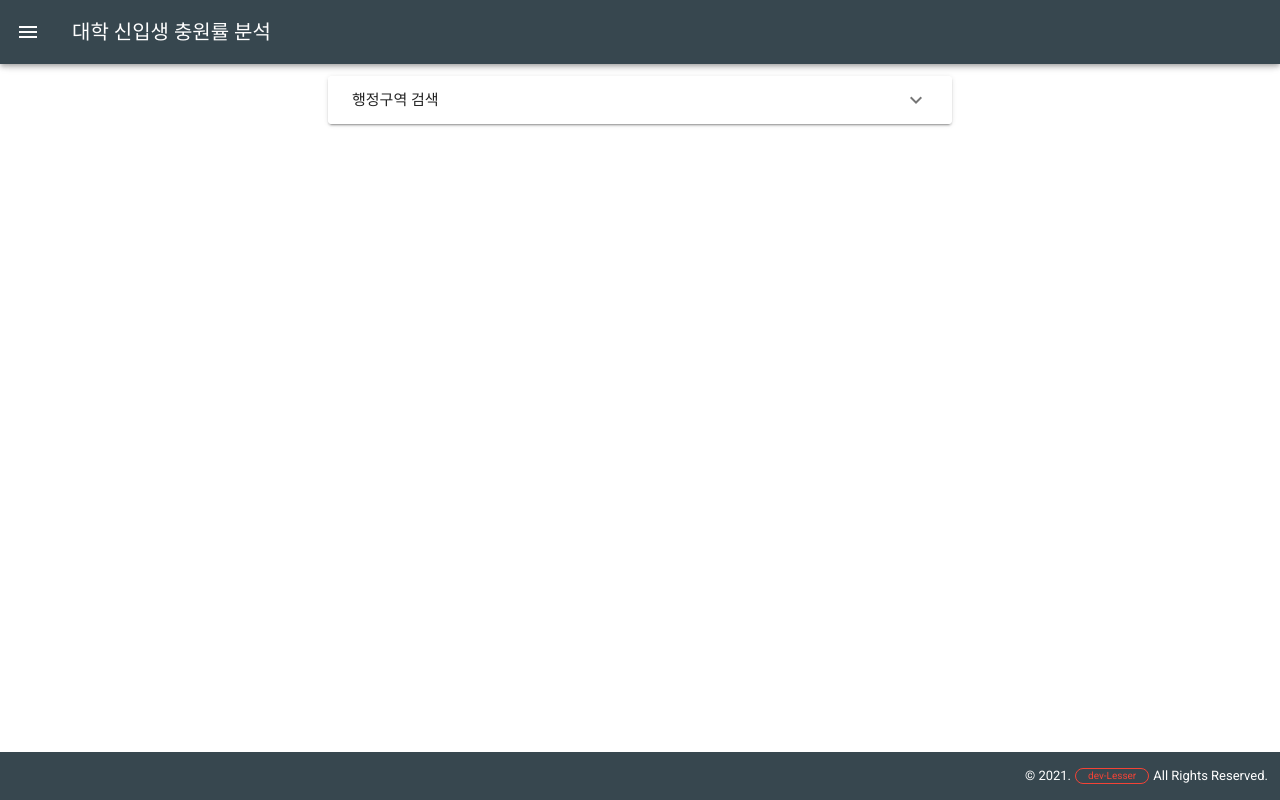
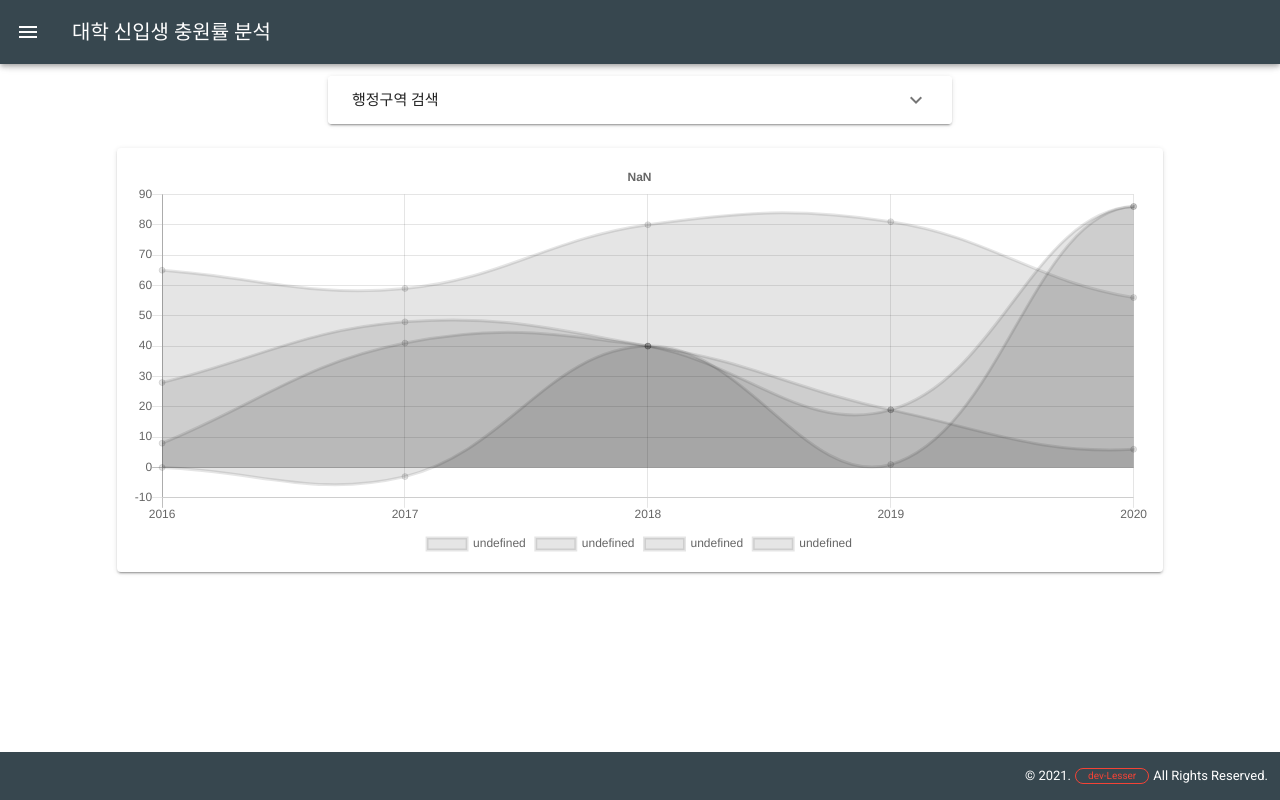
Before and after one commit to dev-Lesser/university-admission-dashboard, a Vue app: page / in a window 1280 px wide. Built offline with nearby package versions, Linux system fonts and the light colour scheme.

Commit message:
:construction: Add Chart

```diff
--- a/package.json
+++ b/package.json
@@ -11,6 +11,7 @@
     "chart.js": "2.9.4",
     "core-js": "^3.6.5",
     "vue": "^2.6.11",
+    "vue-chartjs": "^3.5.1",
     "vuetify": "^2.4.0",
     "vuex": "^3.6.2"
   },
--- a/src/App.vue
+++ b/src/App.vue
@@ -9,8 +9,19 @@
           <v-flex xs12 sm6 md6>
         <search-bar />
         </v-flex>
+
         </v-layout>
 
+
+      </v-container>
+      <v-container fluid grid-list-md>
+        <v-layout no-gutters wrap class="home-layout">
+          <v-flex xs10 sm10 md10 >
+            <v-card class="pa-3">
+            <line-chart  :chartdata="datasets" :options="chartOptions" :labels="[2016,2017,2018,2019,2020]" class='chart-graph' />
+            </v-card>
+          </v-flex>
+        </v-layout>
       </v-container>
 
     </v-main>
@@ -22,19 +33,118 @@
 import SearchBar from '@/components/SearchBar'
 import Header from '@/components/Header'
 import Footer from '@/components/Footer'
-
+import LineChart from '@/components/LineChart.js'
+import data from '@/assets/data.json'
 export default {
   name: 'App',
 
   components: {
     Header,
     SearchBar,
-    Footer
+    Footer,
+    LineChart
   },
 
   data: () => ({
+    datasets: [
+        {fillColor: "rgba(220,220,220,0.2)",
+          strokeColor: "rgba(220,220,220,1)",
+          data: [65, 59, 80, 81, 56, 55, 40]
+        },
+        {fillColor: "rgba(151,187,205,0.2)",
+          strokeColor: "rgba(151,187,205,1)",
+          data: [28, 48, 40, 19, 86, 27, 90]
+        },
+        {fillColor: "rgba(151,187,205,0.2)",
+          strokeColor: "rgba(151,187,205,1)",
+          data: [8, 41, 40, 19, 6, 27, 0]
+        },
+        {fillColor: "rgba(151,187,205,0.2)",
+          strokeColor: "rgba(151,187,205,1)",
+          data: [0, -3, 40, 1, 86, 7, 90]
+        }
+    ],
+    timeseriesData: [[1,2,3,4],[2,3,1,3]]
     //
   }),
+  mounted(){
+    this.$store.state.timeseriesData = data;
+    // console.log(this.$store.state.timeseriesData)
+    // this.classifyData()
+  },
+  methods:{
+    classifyData(){
+      for (var i in this.timeseriesData){
+        var data = this.timeseriesData[i]
+        const result = {
+          sido: null,
+          sigungu: null,
+          year: [],
+          data: {
+            'number': [],
+            'full':   [],
+            'rate':   []
+          }
+        }
+        for (var key in data){
+            if (key=='index'){
+              var sigungu = data[key].split('|')[1]
+              result['sigungu'] = sigungu
+            }
+            else if (key.split('|').length == 2){
+              var [year, name] = key.split('|')
+              result['year'].push(year)
+              if (name == '입학정원'){
+                result.data['full'].push(data[key])
+              }
+              else if (name == '입학자수'){
+                result.data['number'].push(data[key])
+              }
+              else if (name == 'rate'){
+                result.data['rate'].push(data[key])
+              }
+            }
+            else{
+              var sido = data[key];
+              result['sido']=sido
+            }
+            if (data['시도'] == '경기'){
+              this.$store.state.resultData.push(result)
+            }
+
+
+        }
+
+      }
+    }
+  },
+  computed:{
+    numberData(){
+      return this.$store.state.resultData;
+    },
+    sido(){
+      return this.$store.state.sido
+    },
+    // timeseriesData() {
+    //     return this.$store.state.timeseriesData;
+    // },
+    chartOptions() {
+      return {
+          responsive: true,
+          maintainAspectRatio: false,
+          title: {
+              display: true,
+              text: 'default',
+          },
+          legend: {
+              position: 'bottom'
+          },
+          tooltip: {
+              enabled: true
+          },
+      }
+    }
+  }
 };
 </script>
 <style scoped>
--- a/src/components/LineChart.js
+++ b/src/components/LineChart.js
@@ -0,0 +1,32 @@
+import { Line } from 'vue-chartjs'
+export default {
+  extends: Line,
+  props: ['chartdata', 'options', 'title', 'labels', 'sido','sigungu'],
+  mounted () {
+    this.renderPieChart(this.chartdata, this.options)
+  },
+  computed: {
+    chartData: function() {
+      return this.chartdata;
+    }
+  },
+  methods:{
+    renderPieChart: function() {
+        this.options.title.text = this.sido+this.sigungu
+      this.renderChart(
+        {
+          labels: this.labels,
+          datasets: this.chartData
+        },
+        this.options
+      );
+    }
+  },
+  watch: {
+    chartdata: function() {
+      // this._chart.destroy();
+      //this.renderChart(this.data, this.options);
+      this.renderPieChart();
+    }
+  }
+}
--- a/src/store/index.js
+++ b/src/store/index.js
@@ -6,7 +6,9 @@ Vue.use(Vuex);
 export default new Vuex.Store({
   state: {
     loading: false,
-
+    timeseriesData: null,
+    sido: null,
+    resultData: [],
   },
   mutations: {},
   actions: {},
```
Also changed, not shown: 1 other file (tests, documents, lock files or other folders).
